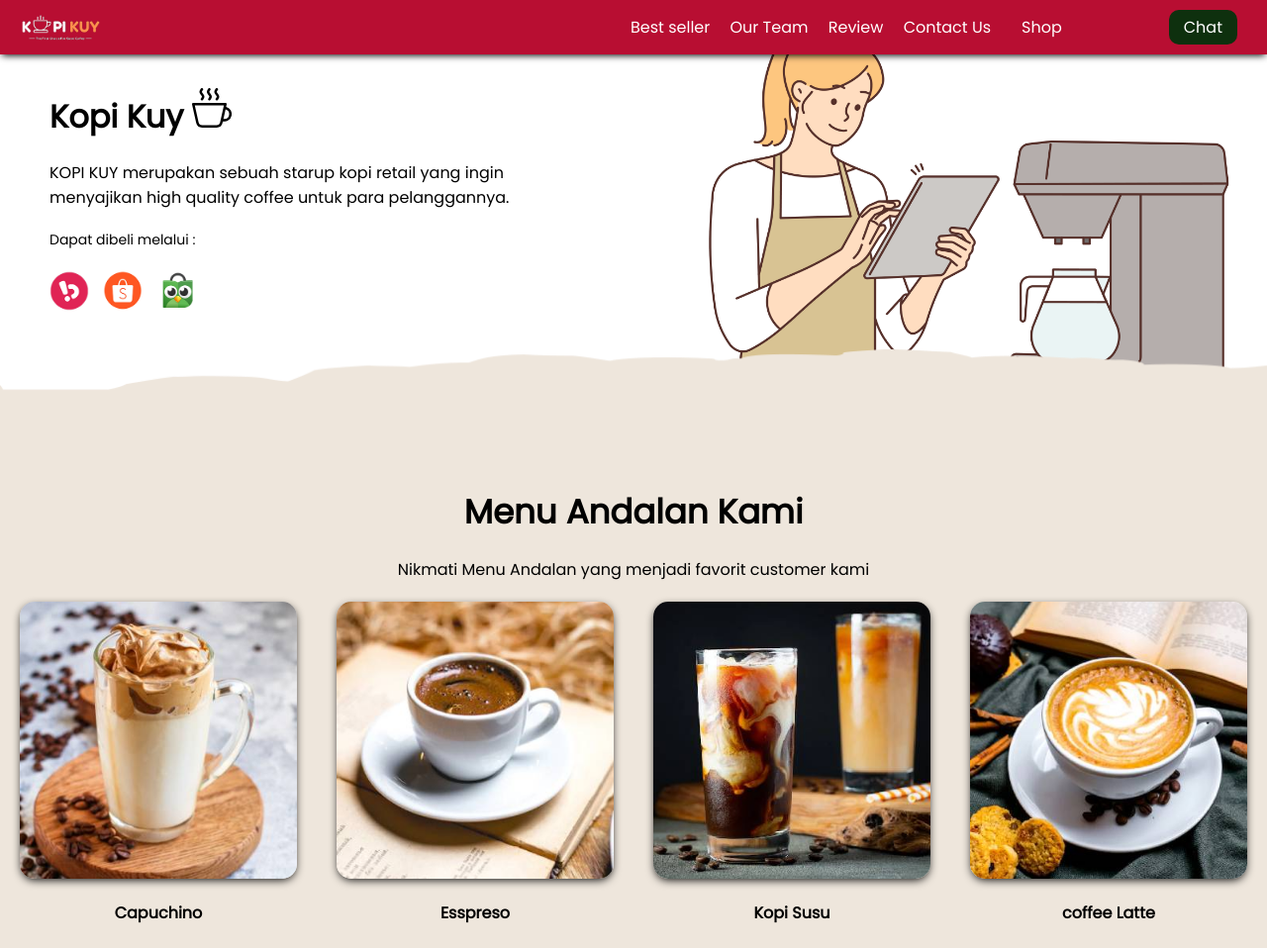
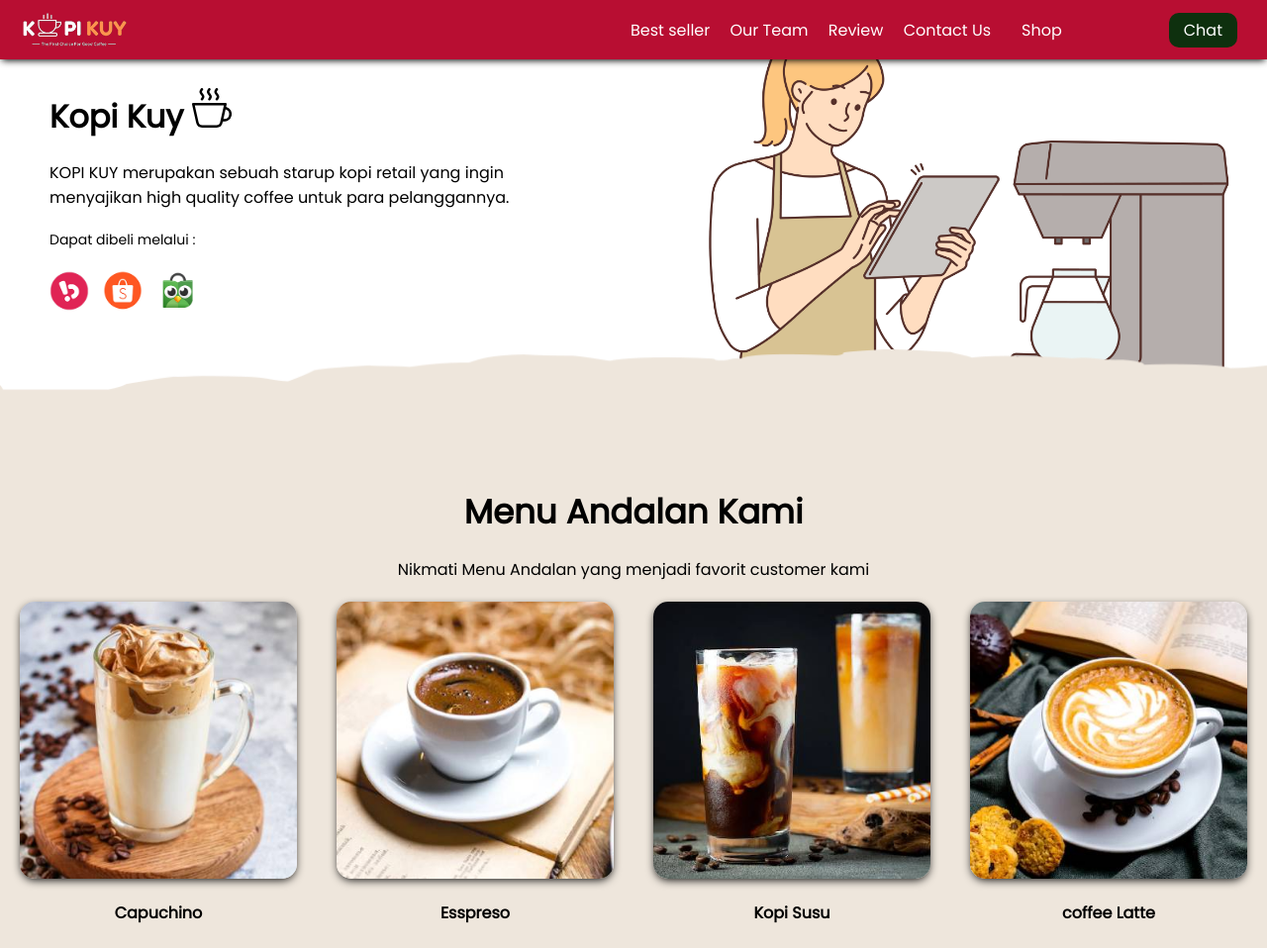
Before and after one commit to Riedolazuardi/Kopi_Kuy, a plain HTML site: page index.html in a window 1280 px wide. Shown: the top 958 px of the page at 99% size. Drawn offline with Linux system fonts and the light colour scheme.

Commit message:
height: 40px;

```diff
--- a/css/style.css
+++ b/css/style.css
@@ -117,7 +117,7 @@ section {
 
 .logo {
    /* height mengatur tinggi elemen */
-   height: 30px;
+   height: 40px;
    margin-left: 20px;
 }
 
```
Also changed, not shown: produk.html (+1 -1 lines).
